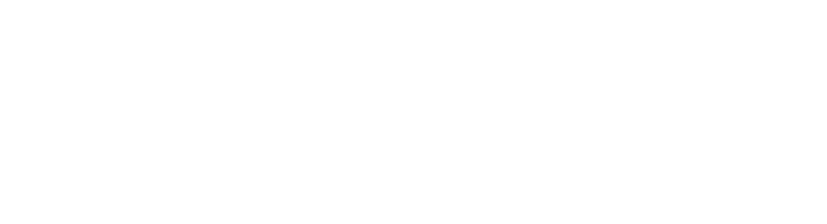
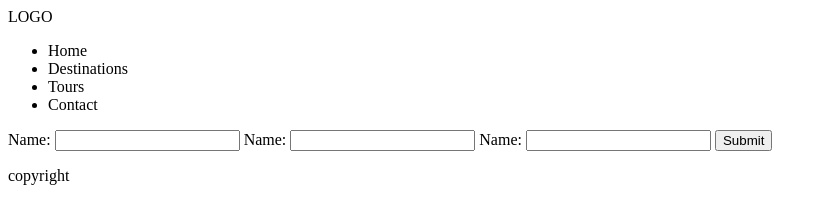
Before and after one commit to kadimalhariri/Checkpoint-Responsive-Website, a plain HTML site: page index.html in a window 1280 px wide. Shown: the whole page, without its empty margins (0-827 px from the left). Drawn offline with Linux system fonts and the light colour scheme.

Commit message:
some modifications

```diff
--- a/index.html
+++ b/index.html
@@ -8,6 +8,43 @@
     <title>Checkpoint Responsive Website</title>
 </head>
 <body>
+    <header>
+        <nav>
+            <div class="logo">LOGO</div>
+            <div>
+                <ul>
+                    <li>Home</li>
+                    <li>Destinations</li>
+                    <li>Tours</li>
+                    <li>Contact</li>
+                </ul>
+            </div>
+
+        </nav>
+    </header>
+    <section class="hero">
+
+    </section>
+    <section class="destinations">
+
+    </section>
+    <section class="tours"></section>
+    <section class="contact">
+        <form action="">
+            <label for="name">Name:</label>
+            <input type="text">
+            <label for="name">Name:</label>
+            <input type="text">
+            <label for="name">Name:</label>
+            <input type="text">
+            <button type="submit">Submit</button>
+        </form>
+
+    </section>
+    <footer>
+        <p>copyright</p>
+
+    </footer>
 
 </body>
 </html>
```
